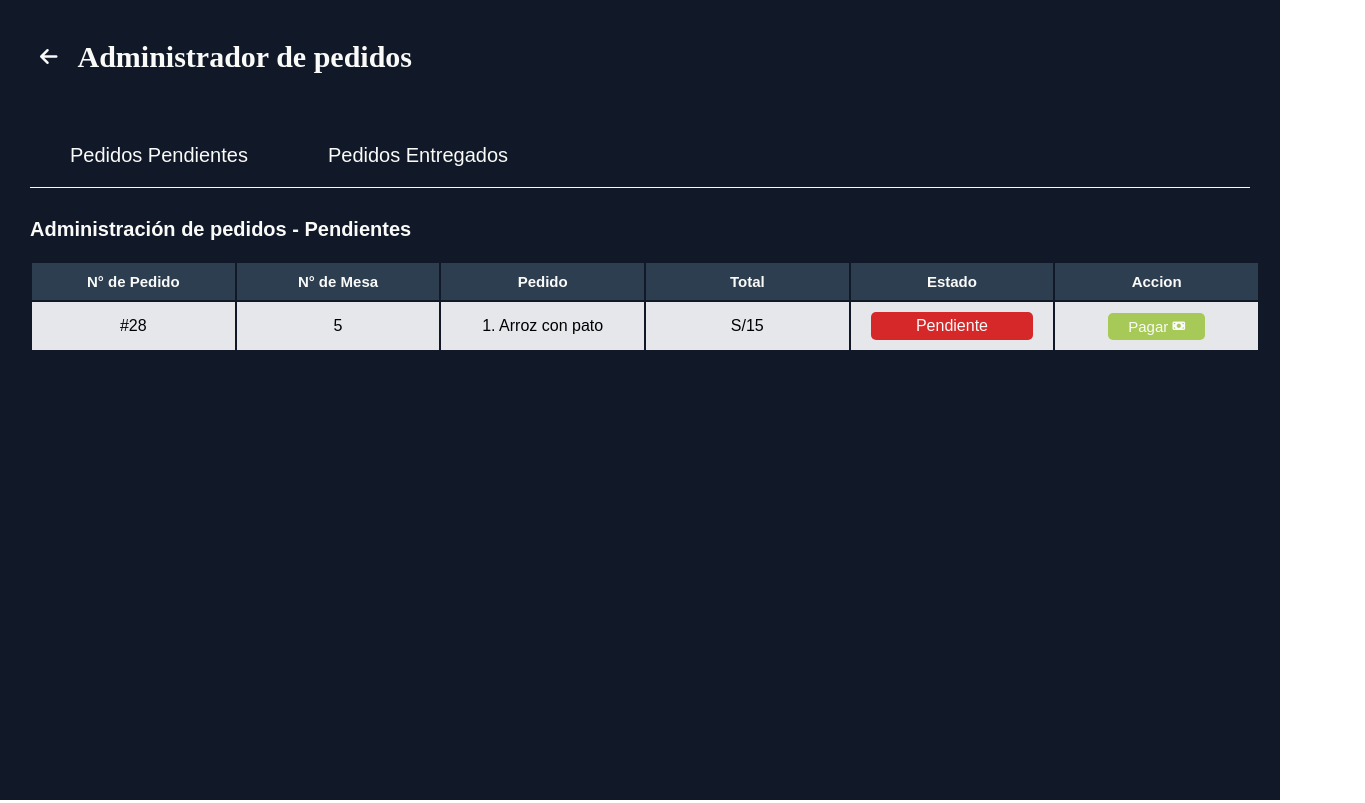
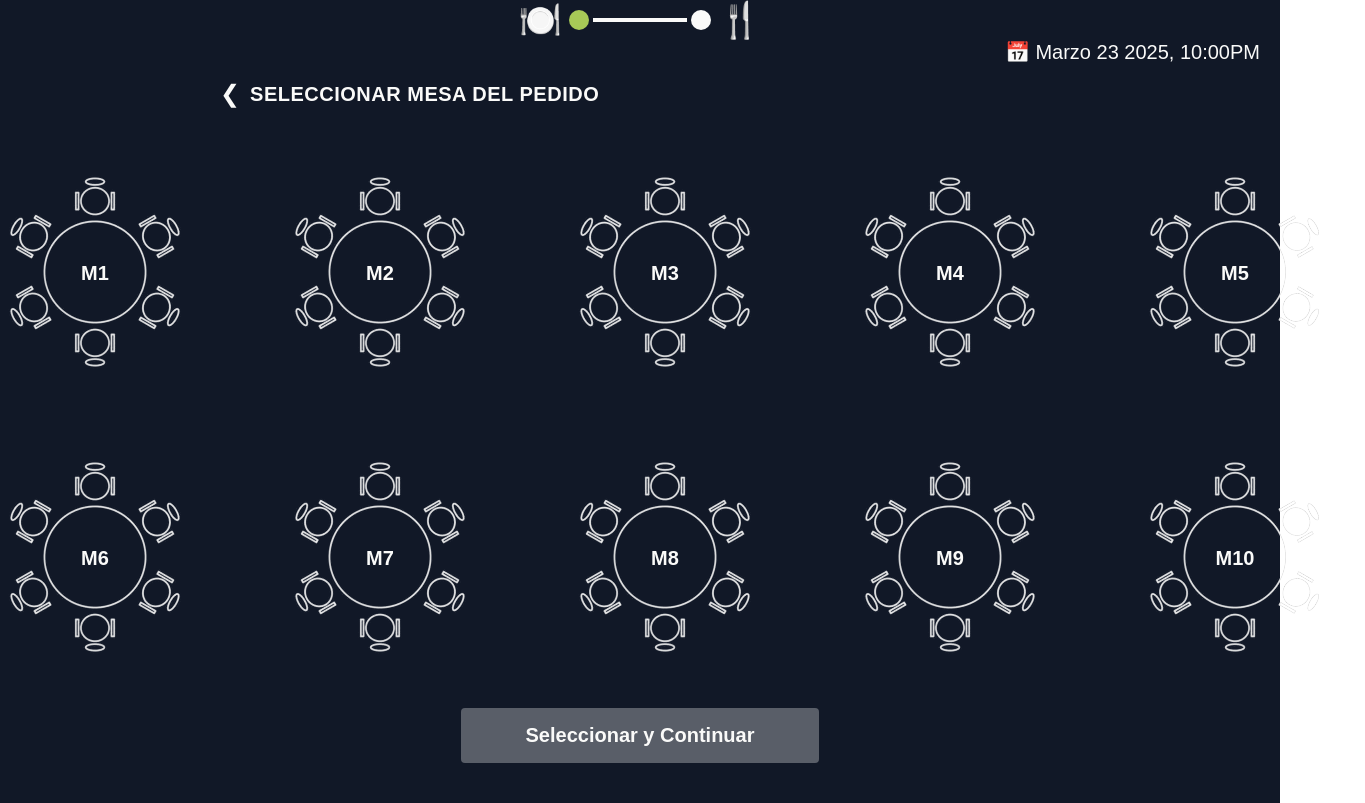
Before and after one commit to Miguel-Trillo/Restuarante, an Angular app: page / in a window 1280 px wide. Shown: the whole page, 1365 px wide, since content can reach past the window. Built offline with nearby package versions, Linux system fonts and the light colour scheme.

Commit message:
Mejora del sistema de mesas

```diff
--- a/src/app/app.routes.ts
+++ b/src/app/app.routes.ts
@@ -5,5 +5,5 @@ import { MesasComponent } from './mesas/mesas.component';
 import { AdminPedidosComponent } from './admin-pedidos/admin-pedidos.component';
 
 export const routes: Routes = [
-    { path: '', component: AdminPedidosComponent },
+    { path: '', component: MesasComponent },
 ];
--- a/src/app/mesas/mesas.component.css
+++ b/src/app/mesas/mesas.component.css
@@ -1,3 +1,5 @@
+
+
   .mesitas {
     font-family: Arial, sans-serif;
     background-color: var(--primary-color);
@@ -114,6 +116,23 @@
     transform: scale(1.1);
   }
 
+  .table-container.selected {
+    transform: scale(1.1);
+  }
+
+  .table-container.selected::after {
+    content: "";
+    position: absolute;
+    top: -10px;
+    left: -10px;
+    right: -10px;
+    bottom: -10px;
+    border: 3px solid var(--success-color);
+    border-radius: 10px;
+    box-shadow: 0 0 15px rgba(76, 175, 80, 0.7);
+    z-index: 1;
+  }
+
   .table-img {
     width: 260px;
     height: auto;
@@ -141,6 +160,11 @@
     transform: translate(-50%, -50%) scale(1.1);
   }
 
+  .table-container.selected .table-number {
+    transform: translate(-50%, -50%) scale(1.1);
+    color: var(--success-color);
+  }
+
   .button-container {
     margin-top: 55px;
     margin-bottom: 40px;
@@ -157,6 +181,12 @@
     font-weight: bold;
   }
 
+
+  .continue-button:disabled {
+    background-color: rgba(255, 255, 255, 0.3);
+    cursor: not-allowed;
+  }
+
   .date-display {
     position: absolute;
     top: 40px;
--- a/src/app/mesas/mesas.component.html
+++ b/src/app/mesas/mesas.component.html
@@ -16,52 +16,19 @@
       <div class="title">SELECCIONAR MESA DEL PEDIDO</div>
     </div>
 
-
-
     <div class="tables-grid">
-        <div class="table-container">
-            <img src="mesas.png" alt="Mesa 1" class="table-img">
-            <div class="table-number">M1</div>
-        </div>
-        <div class="table-container">
-            <img src="mesas.png" alt="Mesa 2" class="table-img">
-            <div class="table-number">M2</div>
-        </div>
-        <div class="table-container">
-            <img src="mesas.png" alt="Mesa 3" class="table-img">
-            <div class="table-number">M3</div>
-        </div>
-        <div class="table-container">
-            <img src="mesas.png" alt="Mesa 4" class="table-img">
-            <div class="table-number">M4</div>
-        </div>
-        <div class="table-container">
-            <img src="mesas.png" alt="Mesa 5" class="table-img">
-            <div class="table-number">M5</div>
-        </div>
-        <div class="table-container">
-            <img src="mesas.png" alt="Mesa 6" class="table-img">
-            <div class="table-number">M6</div>
-        </div>
-        <div class="table-container">
-            <img src="mesas.png" alt="Mesa 7" class="table-img">
-            <div class="table-number">M7</div>
-        </div>
-        <div class="table-container">
-            <img src="mesas.png" alt="Mesa 8" class="table-img">
-            <div class="table-number">M8</div>
-        </div>
-        <div class="table-container">
-            <img src="mesas.png" alt="Mesa 9" class="table-img">
-            <div class="table-number">M9</div>
-        </div>
-        <div class="table-container">
-            <img src="mesas.png" alt="Mesa 10" class="table-img">
-            <div class="table-number">M10</div>
+      <div *ngFor="let mesa of mesas"
+           class="table-container"
+           [class.selected]="mesaSeleccionada === mesa.id"
+           (click)="seleccionarMesa(mesa.id)">
+        <img src="mesas.png" [alt]="mesa.nombre" class="table-img">
+        <div class="table-number">{{mesa.nombre}}</div>
       </div>
     </div>
 
     <div class="button-container">
-        <button class="continue-button">Seleccionar y Continuar</button>
+      <button class="continue-button"
+              [disabled]="!mesaSeleccionada"
+              (click)="continuar()">Seleccionar y Continuar</button>
     </div>
   </div>
--- a/src/app/mesas/mesas.component.ts
+++ b/src/app/mesas/mesas.component.ts
@@ -1,11 +1,50 @@
 import { Component } from '@angular/core';
+import { CommonModule } from '@angular/common';
+import { Router } from '@angular/router';
+
+interface Mesa {
+  id: number;
+  nombre: string;
+  disponible: boolean;
+}
 
 @Component({
   selector: 'app-mesas',
-  imports: [],
+  standalone: true,
+  imports: [CommonModule],
   templateUrl: './mesas.component.html',
   styleUrl: './mesas.component.css'
 })
 export class MesasComponent {
+  mesas: Mesa[] = [
+    { id: 1, nombre: 'M1', disponible: true },
+    { id: 2, nombre: 'M2', disponible: true },
+    { id: 3, nombre: 'M3', disponible: true },
+    { id: 4, nombre: 'M4', disponible: true },
+    { id: 5, nombre: 'M5', disponible: true },
+    { id: 6, nombre: 'M6', disponible: true },
+    { id: 7, nombre: 'M7', disponible: true },
+    { id: 8, nombre: 'M8', disponible: true },
+    { id: 9, nombre: 'M9', disponible: true },
+    { id: 10, nombre: 'M10', disponible: true },
+  ];
 
+  mesaSeleccionada: number | null = null;
+  fechaActual: string = '📅 Marzo 23 2025, 10:00PM';
+
+  constructor(private router: Router) {}
+
+  seleccionarMesa(id: number): void {
+    this.mesaSeleccionada = id;
+    console.log('Mesa seleccionada:', id);
+  }
+
+  continuar(): void {
+    if (this.mesaSeleccionada) {
+      console.log('Continuando con la mesa:', this.mesaSeleccionada);
+
+      this.router.navigate(['/menu', this.mesaSeleccionada]);
+
+    }
+  }
 }
```
Lines whose indentation alone changed are shown as unchanged.
